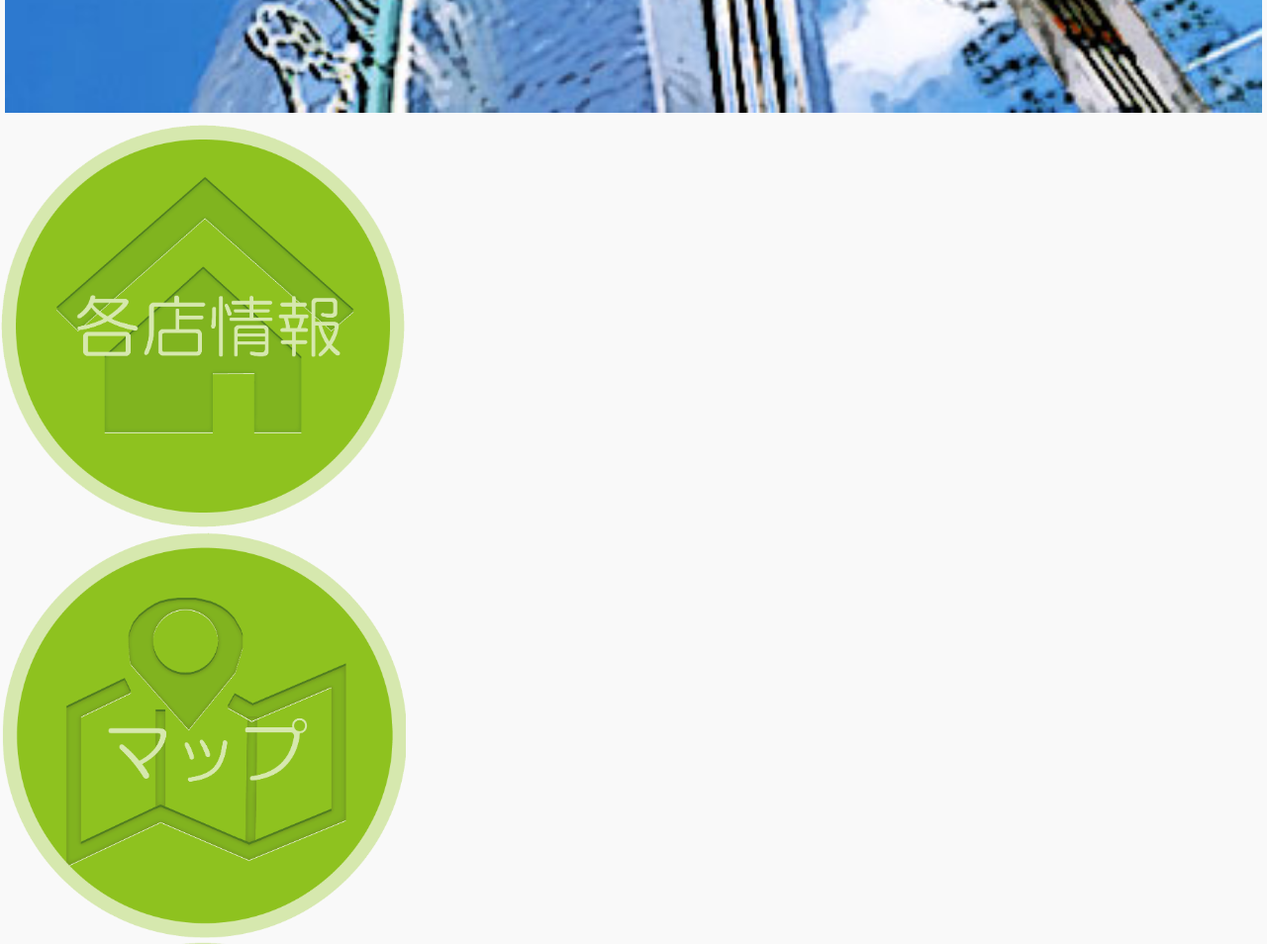
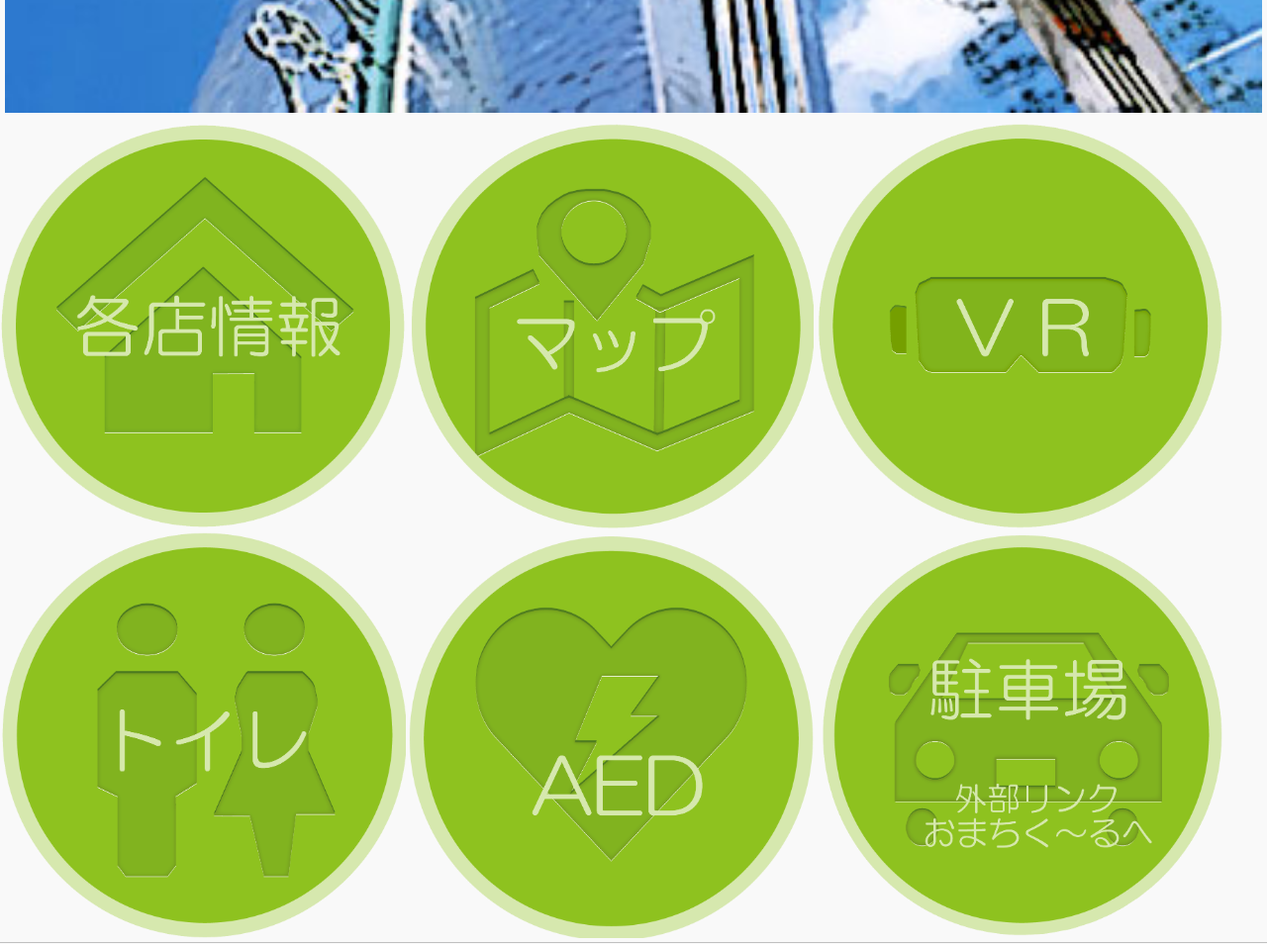
Before and after one commit to satsuura/GOGOgohuku-cho, a plain HTML site: page index.html in a window 1280 px wide. Shown: the part 920-1874 px from the top of the page at 99% size. Drawn offline with Linux system fonts and the light colour scheme; files that its build step writes are made by us from their sources.

Commit message:
Add files via upload

```diff
--- a/index.html
+++ b/index.html
@@ -6,9 +6,7 @@
     <meta http-equiv="Content-Security-Policy" content="default-src * data:; style-src * 'unsafe-inline'; script-src * 'unsafe-inline' 'unsafe-eval'">
     <script src="components/loader.js"></script>
     <link rel="stylesheet" href="components/loader.css">
-    <link rel="stylesheet" href="./bt/css/style.css">
-    <link rel="stylesheet" href="./bt/css/site.css">
-    <link rel="stylesheet" href="./bt/css/site.min.css">
+    <link rel="stylesheet" href="css/style2.css">
     <link rel="stylesheet" type="text/css" href="css/style.css">
     <script>
     </script>
```
